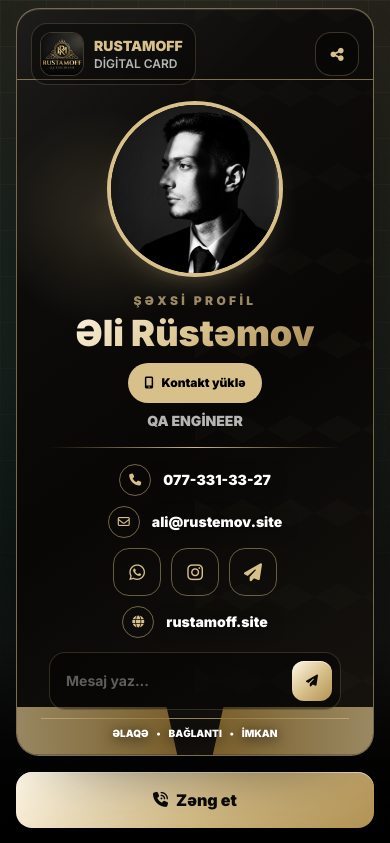
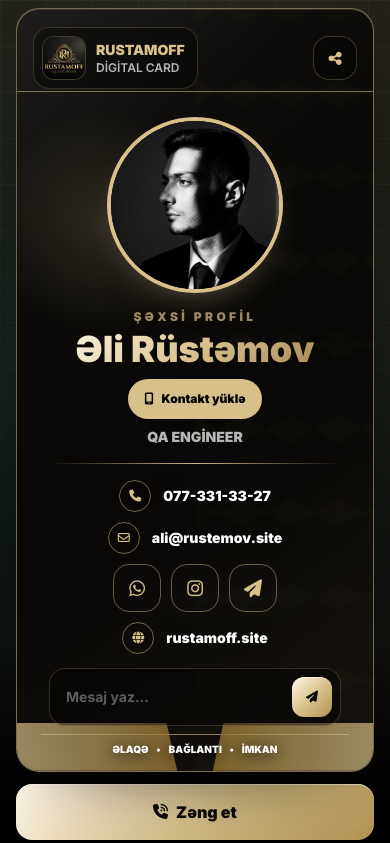
Before and after one commit to rustamovali0/me, a plain HTML site: page index.html in a window 390 px wide. Shown: the top 843 px of the page. Drawn offline with nearby package versions, Linux system fonts and the light colour scheme.

Commit message:
Remove mobile section gap

```diff
--- a/index.html
+++ b/index.html
@@ -161,16 +161,16 @@
     </div>
 
     <main class="mobile-shell safe-bottom relative z-10 mx-auto flex min-h-screen w-full max-w-md flex-col px-4 py-2 sm:max-w-lg sm:px-6 sm:py-4">
-        <section class="grid flex-1 items-start gap-5">
-            <section class="grid gap-4">
+        <section class="grid items-start gap-3">
+            <section class="grid gap-3">
                 <article class="brand-card mobile-business-card relative overflow-hidden rounded-[1.45rem] p-3.5 sm:rounded-[2rem] sm:p-6">
                     <div class="brand-pattern absolute inset-y-0 right-0 w-1/2"></div>
-                    <div class="absolute inset-x-0 top-[4.4rem] h-px bg-champagne/55 sm:top-[5.4rem]"></div>
+                    <div class="absolute inset-x-0 top-[5.15rem] h-px bg-champagne/55 sm:top-[6rem]"></div>
                     <div class="absolute inset-x-6 bottom-9 h-px bg-champagne/65"></div>
                     <div class="card-edge absolute inset-x-0 bottom-0 h-12 bg-gradient-to-r from-champagne/85 via-[#8f6d2b] to-champagne/85 opacity-80"></div>
 
                     <div class="relative z-10 flex h-full flex-col">
-                        <div class="flex items-center justify-between gap-3">
+                        <div class="flex items-center justify-between gap-3 px-0.5 pt-1 pb-3">
                             <a href="https://rustamoff.site" target="_blank" class="premium-hover flex min-w-0 items-center gap-2.5 rounded-2xl border border-champagne/20 bg-black/35 p-2 pr-3 transition hover:border-champagne/45">
                                 <img src="/assets/favicon.png" alt="Rustamoff logo" class="h-11 w-11 shrink-0 rounded-xl border border-champagne/30 bg-black object-cover shadow-gold">
                                 <span>
@@ -260,7 +260,7 @@
             </section>
         </section>
 
-        <section class="mt-4 grid gap-4">
+        <section class="mt-3 grid gap-3">
             <div id="contact" class="premium-card mobile-card rounded-[1.45rem] p-4 scroll-mt-5 sm:p-5">
                 <div class="mb-4 flex items-center justify-between">
                     <h2 class="text-[11px] font-black uppercase tracking-[.18em] text-champagne/80">Əlaqə məlumatları</h2>
```
